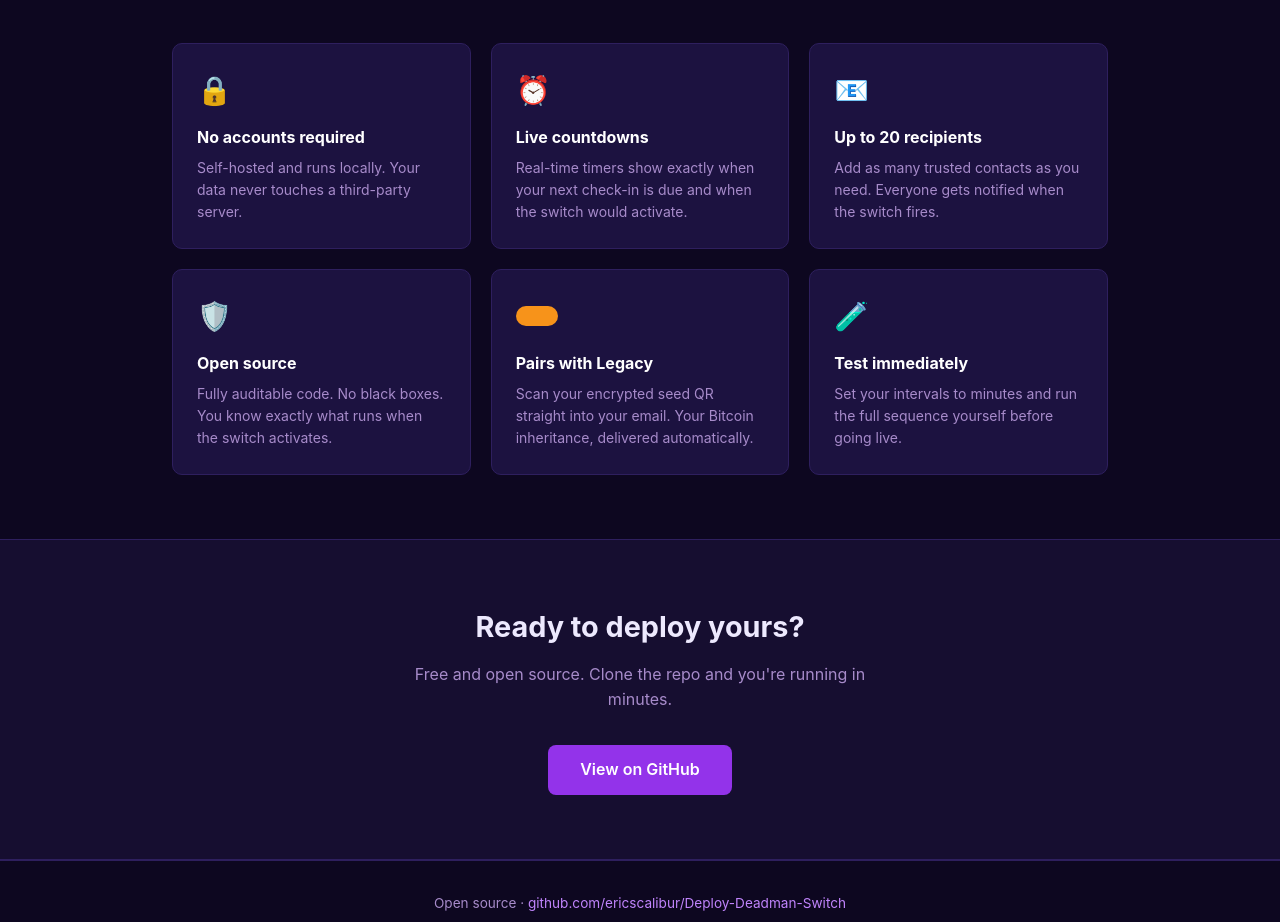
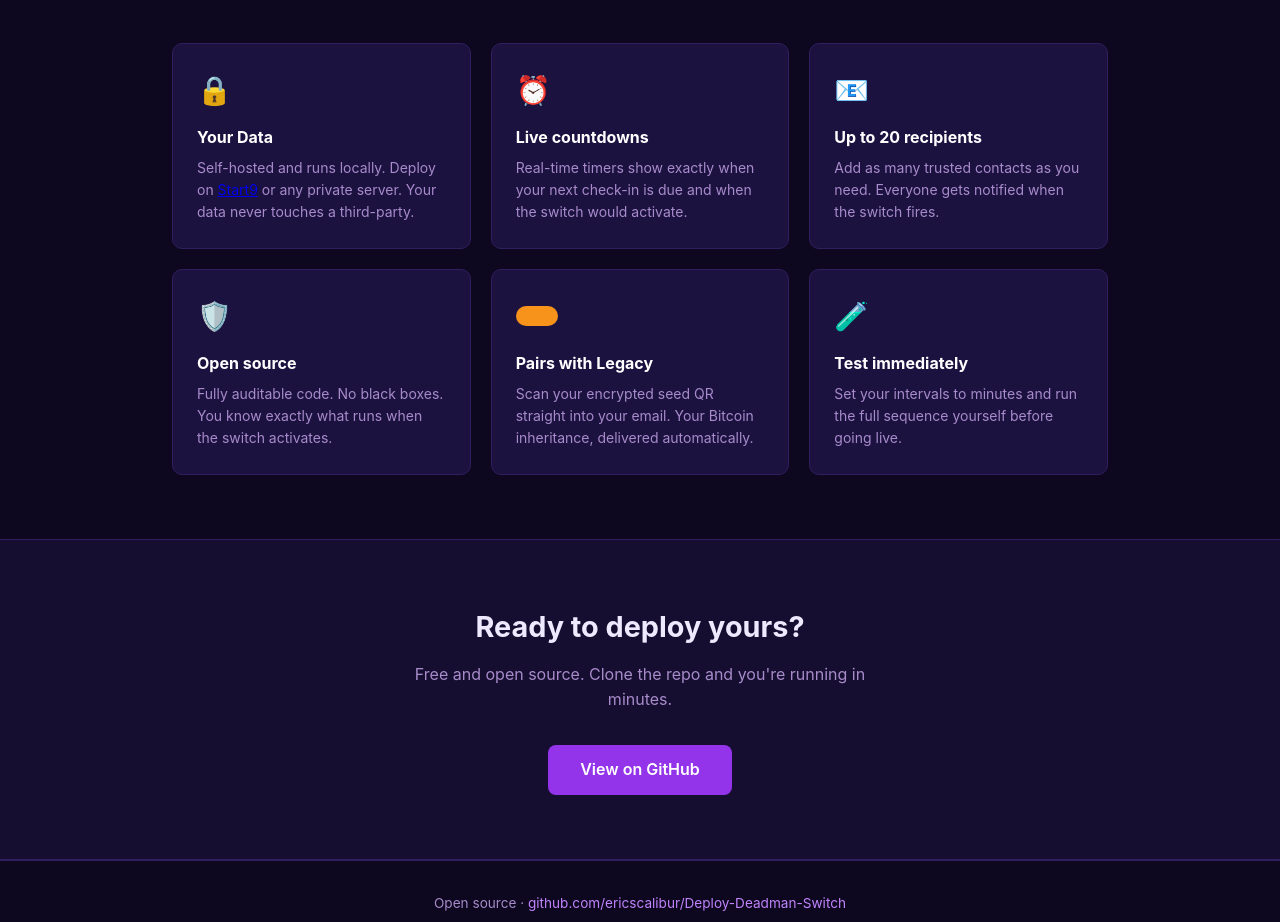
Before and after one commit to ericscalibur/Deploy-Deadman-Switch, a plain HTML site: page index.html in a window 1280 px wide. Shown: the part 1780-2702 px from the top of the page. Drawn offline with Linux system fonts and the light colour scheme.

Commit message:
update: Your Data card — mention Start9

```diff
--- a/index.html
+++ b/index.html
@@ -222,8 +222,8 @@
     <div class="features-grid">
       <div class="feature-card">
         <div class="feature-icon">🔒</div>
-        <h3>No accounts required</h3>
-        <p>Self-hosted and runs locally. Your data never touches a third-party server.</p>
+        <h3>Your Data</h3>
+        <p>Self-hosted and runs locally. Deploy on <a href="https://start9.com" target="_blank">Start9</a> or any private server. Your data never touches a third-party.</p>
       </div>
       <div class="feature-card">
         <div class="feature-icon">⏰</div>
```
